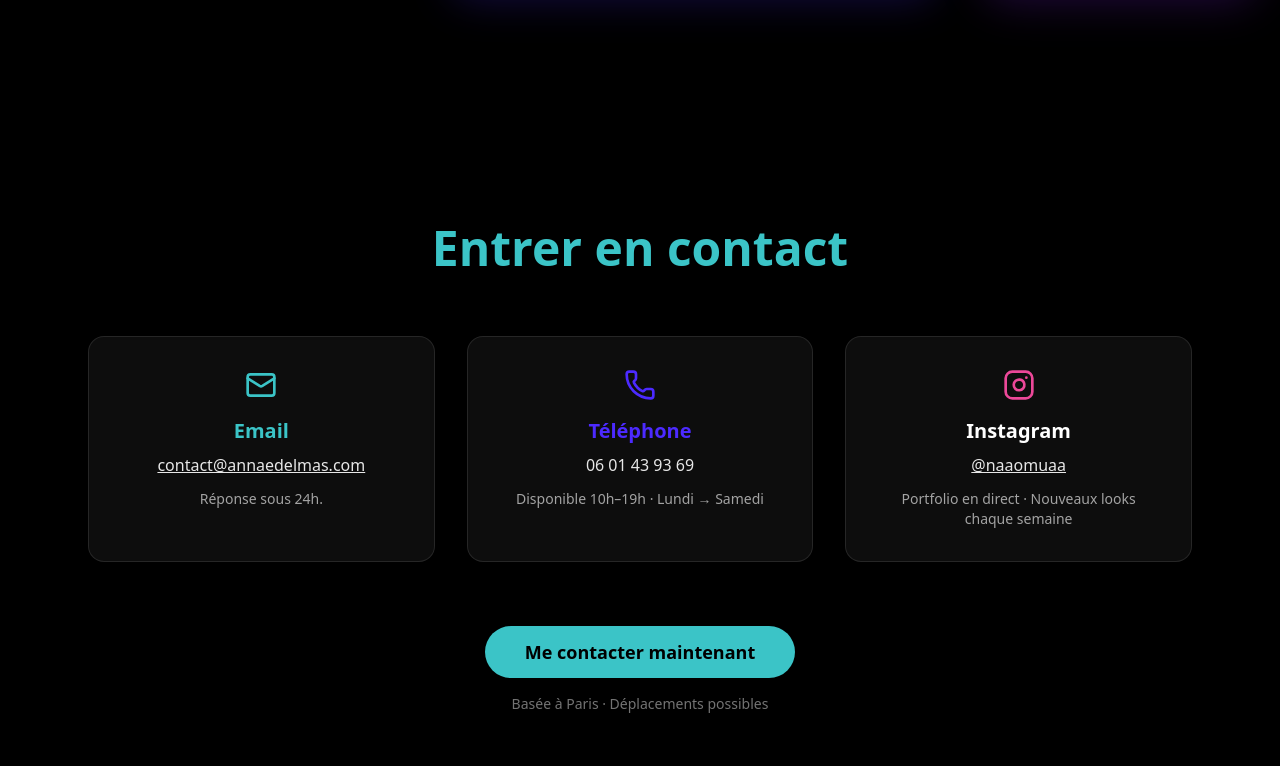
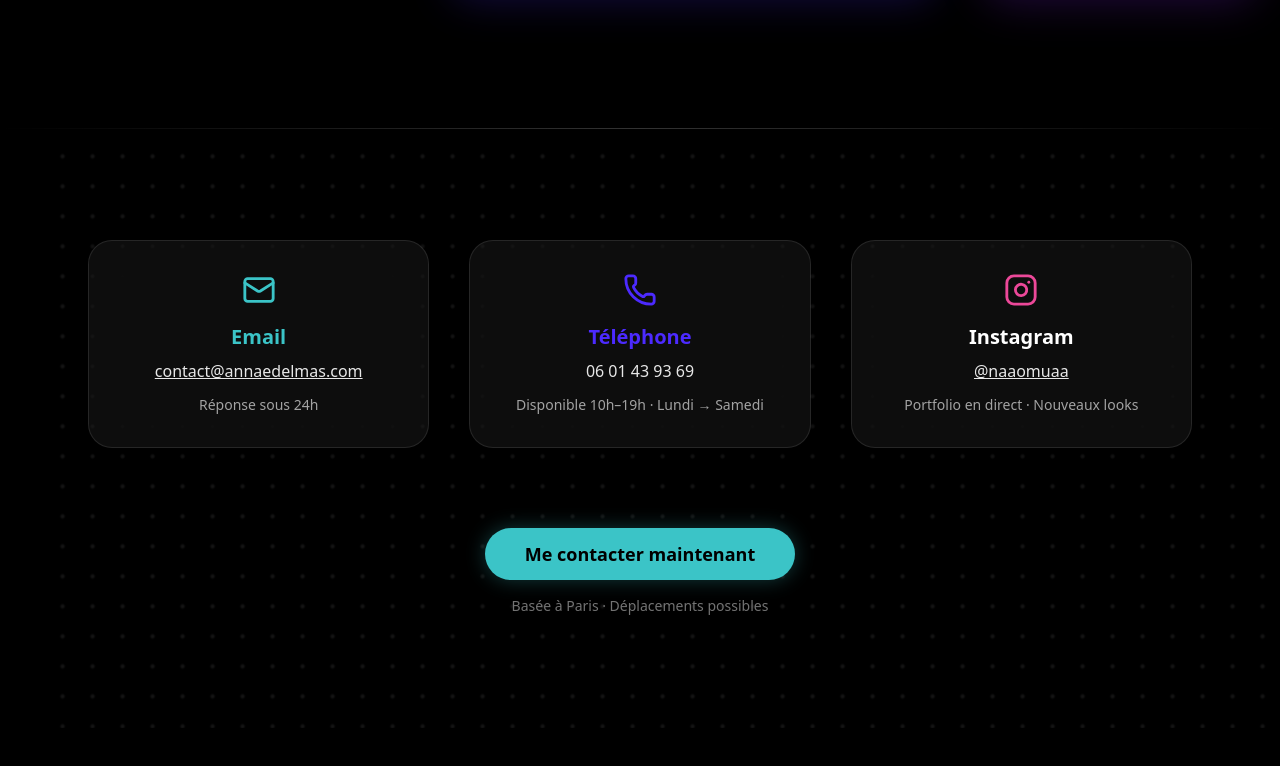
Before and after one commit to MarinVandelet/portfolio-anae, a React (Vite) app: page / in a window 1280 px wide. Shown: the part 1439-2205 px from the top of the page. After the commit the page ends 2167 px from the top, so only its background shows below. Built offline with nearby package versions, Linux system fonts and the light colour scheme.

Commit message:
Update Contact.jsx

```diff
--- a/src/components/Contact.jsx
+++ b/src/components/Contact.jsx
@@ -3,21 +3,34 @@ import { Mail, Phone, Instagram } from "lucide-react";
 
 export default function Contact() {
   return (
-    <section className="relative w-full bg-black py-24 text-white">
+    <section className="relative w-full py-28 text-white bg-black overflow-hidden">
 
-      {/* Titre */}
-      <motion.h2
-        initial={{ opacity: 0, y: 20 }}
-        whileInView={{ opacity: 1, y: 0 }}
-        transition={{ duration: 0.6 }}
-        viewport={{ once: true }}
-        className="text-4xl md:text-5xl font-bold text-center mb-16 text-canard"
-      >
-        Entrer en contact
-      </motion.h2>
+      {/* MOTIF EN FOND (DOT GRID ANIMÉ) */}
+      <motion.div
+        className="absolute inset-0 opacity-[0.08] pointer-events-none"
+        animate={{
+          x: ["0%", "5%", "0%"],
+          y: ["0%", "3%", "0%"]
+        }}
+        transition={{
+          duration: 18,
+          repeat: Infinity,
+          ease: "easeInOut"
+        }}
+        style={{
+          backgroundImage:
+            "radial-gradient(circle, rgba(255,255,255,1) 1px, transparent 3px)",
+          backgroundSize: "30px 30px",
+        }}
+      />
 
-      {/* Grid contacts */}
-      <div className="max-w-6xl mx-auto px-6 grid md:grid-cols-3 gap-8">
+      {/* Séparation lumineuse */}
+      <div className="absolute top-0 left-0 w-full h-[1px] bg-gradient-to-r from-transparent via-white/20 to-transparent"></div>
+
+      <div className="max-w-6xl mx-auto px-6 relative z-10">
+
+        {/* GRID DES CONTACTS */}
+        <div className="grid md:grid-cols-3 gap-10">
 
           {/* EMAIL */}
           <motion.div
@@ -25,13 +38,13 @@ export default function Contact() {
             transition={{ duration: 0.3 }}
             className="
               bg-white/5 backdrop-blur-xl
-            p-8 rounded-2xl
+              p-8 rounded-3xl
               border border-white/10
-            shadow-[0_0_20px_rgba(0,0,0,0.3)]
+              shadow-[0_0_20px_rgba(0,0,0,0.4)]
               flex flex-col items-center text-center
             "
           >
-          <Mail size={32} className="text-canard mb-4" />
+            <Mail size={34} className="text-canard mb-4" />
             <h3 className="text-xl font-semibold mb-2 text-canard">Email</h3>
             <a
               href="mailto:contact@annaedelmas.com"
@@ -39,7 +52,7 @@ export default function Contact() {
             >
               contact@annaedelmas.com
             </a>
-          <p className="text-sm text-neutral-400 mt-3">Réponse sous 24h.</p>
+            <p className="text-sm text-neutral-400 mt-3">Réponse sous 24h</p>
           </motion.div>
 
           {/* TÉLÉPHONE */}
@@ -48,13 +61,13 @@ export default function Contact() {
             transition={{ duration: 0.3 }}
             className="
               bg-white/5 backdrop-blur-xl
-            p-8 rounded-2xl
+              p-8 rounded-3xl
               border border-white/10
-            shadow-[0_0_20px_rgba(0,0,0,0.3)]
+              shadow-[0_0_20px_rgba(0,0,0,0.4)]
               flex flex-col items-center text-center
             "
           >
-          <Phone size={32} className="text-violet mb-4" />
+            <Phone size={34} className="text-violet mb-4" />
             <h3 className="text-xl font-semibold mb-2 text-violet">Téléphone</h3>
             <p className="text-base text-white/90">06 01 43 93 69</p>
             <p className="text-sm text-neutral-400 mt-3">
@@ -68,13 +81,13 @@ export default function Contact() {
             transition={{ duration: 0.3 }}
             className="
               bg-white/5 backdrop-blur-xl
-            p-8 rounded-2xl
+              p-8 rounded-3xl
               border border-white/10
-            shadow-[0_0_20px_rgba(0,0,0,0.3)]
+              shadow-[0_0_20px_rgba(0,0,0,0.4)]
               flex flex-col items-center text-center
             "
           >
-          <Instagram size={32} className="text-pink-500 mb-4" />
+            <Instagram size={34} className="text-pink-500 mb-4" />
             <h3 className="text-xl font-semibold mb-2 text-white">Instagram</h3>
             <a
               href="https://instagram.com/naaomuaa"
@@ -85,14 +98,14 @@ export default function Contact() {
               @naaomuaa
             </a>
             <p className="text-sm text-neutral-400 mt-3">
-            Portfolio en direct · Nouveaux looks chaque semaine
+              Portfolio en direct · Nouveaux looks
             </p>
           </motion.div>
 
         </div>
 
         {/* CTA */}
-      <div className="text-center mt-16">
+        <div className="text-center mt-20">
           <motion.a
             href="mailto:anaedelmas@gmail.com"
             initial={{ opacity: 0, y: 10 }}
@@ -104,6 +117,7 @@ export default function Contact() {
               text-black font-semibold
               rounded-full text-lg
               transition
+              shadow-[0_0_20px_rgba(59,196,199,0.3)]
             "
           >
             Me contacter maintenant
@@ -113,6 +127,7 @@ export default function Contact() {
             Basée à Paris · Déplacements possibles
           </p>
         </div>
+      </div>
     </section>
   );
 }
```
Lines whose indentation alone changed are shown as unchanged.
